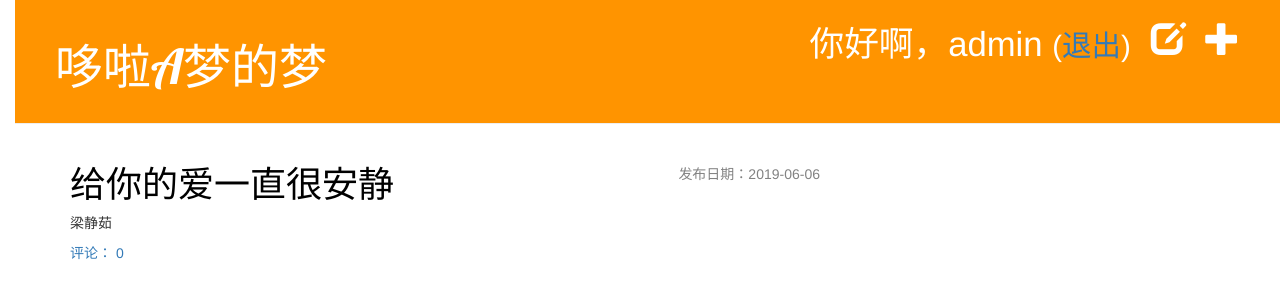
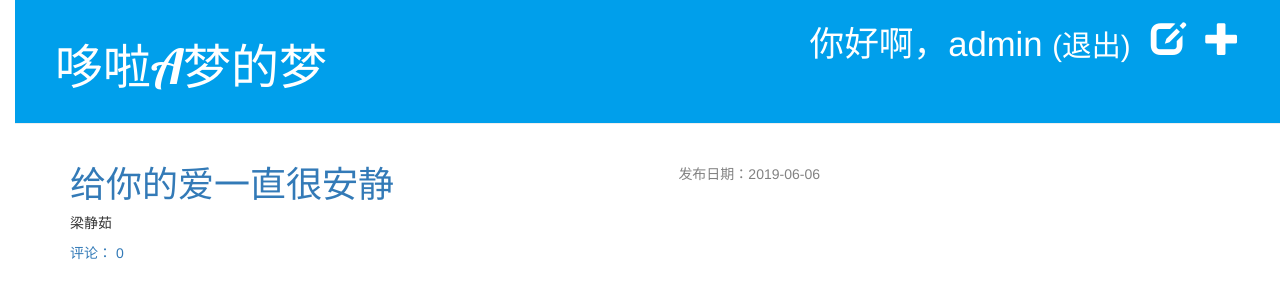
Before and after one commit to IlikeyouYiDa/my-first-blog, a Django app: page / in a window 1280 px wide. Shown: the top 300 px of the page. Run offline with Django 3.2, Linux system fonts and the light colour scheme; a user stored in the database is signed in; data comes from the database, SQL or seed files in the repository; both versions use the stored data as it was after the commit; data that the repository does not hold is empty; some libraries are stand-ins or nearby versions.

Commit message:
xiugaiyangshi

```diff
--- a/blog/static/css/blog.css
+++ b/blog/static/css/blog.css
@@ -7,7 +7,7 @@ body {
     }
 
 .page-header {
-        background-color: #ff9400;
+        background-color: #009feb;
         margin-top: 0;
         padding: 20px 20px 20px 40px;
     }
@@ -22,7 +22,7 @@ body {
         margin-left: 40px;
     }
 
-    h1, h2, h3, h4 {
+    h1, h2, h3, h4, top-menu{
         font-family: 'Lobster', cursive;
     }
 
--- a/blog/templates/blog/base.html
+++ b/blog/templates/blog/base.html
@@ -1,22 +1,24 @@
 {% load static %}
 <html>
     <head>
-        <title>Django Girls blog</title>
+        <title>Duo La A Meng blog</title>
         <link rel="stylesheet" href="//maxcdn.bootstrapcdn.com/bootstrap/3.2.0/css/bootstrap.min.css">
 		<link rel="stylesheet" href="//maxcdn.bootstrapcdn.com/bootstrap/3.2.0/css/bootstrap-theme.min.css">
 		<link rel="stylesheet" href="{% static 'css/blog.css' %}">
 		<link href="//fonts.googleapis.com/css?family=Lobster&subset=latin,latin-ext" rel="stylesheet" type="text/css">
+        <!-- <EMBED src="./blog/static/radio/yzhaj.acc" autostart="true" loop="true" /> -->
     </head>
     <body>
         <div class="page-header">
             {% if user.is_authenticated %}
                 <a href="{% url 'post_new' %}" class="top-menu"><span class="glyphicon glyphicon-plus"></span></a>
                 <a href="{% url 'post_draft_list' %}" class="top-menu"><span class="glyphicon glyphicon-edit"></span></a>
-                <p class="top-menu">你好啊，{{ user.username }} <small>(<a href="{% url 'logout' %}">退出</a>)</small></p>
+                <p class="top-menu">你好啊，{{ user.username }} <a style="color: white" href="{% url 'logout' %}"><small>(退出)</small></a></p>
             {% else %}
                 <a href="{% url 'login' %}" class="top-menu"><span class="glyphicon glyphicon-lock"></span></a>
             {% endif %}
             <h1><a href="/">哆啦A梦的梦</a></h1>
+
         </div>
         <div class="content container">
             <div class="row">
--- a/blog/templates/blog/post_draft_list.html
+++ b/blog/templates/blog/post_draft_list.html
@@ -4,7 +4,7 @@
     {% for post in posts %}
         <div class="post">
             <p class="date">创建日期：{{ post.created_date|date:'Y-m-d' }}</p>
-            <h1><a href="{% url 'post_detail' pk=post.pk %}">{{ post.title }}</a></h1>
+            <a href="{% url 'post_detail' pk=post.pk %}"><h1>{{ post.title }}</h1></a>
             <p>{{ post.text|truncatechars:200 }}</p>
         </div>
     {% endfor %}
--- a/blog/templates/blog/post_list.html
+++ b/blog/templates/blog/post_list.html
@@ -6,7 +6,7 @@
 			<div class="date">
 				发布日期：{{ post.published_date|date:'Y-m-d' }}
 			</div>
-			<h1><a href="{% url 'post_detail' pk=post.pk %}">{{ post.title }}</a></h1>
+			<a href="{% url 'post_detail' pk=post.pk %}"><h1>{{ post.title }}</h1></a>
 			<p>{{ post.text|linebreaksbr }}</p>
 			<a href="{% url 'post_detail' pk=post.pk %}">评论： {{ post.approved_comments.count }}</a>
 		</div>
```
Also changed, not shown: db.sqlite3, 1 other file.
